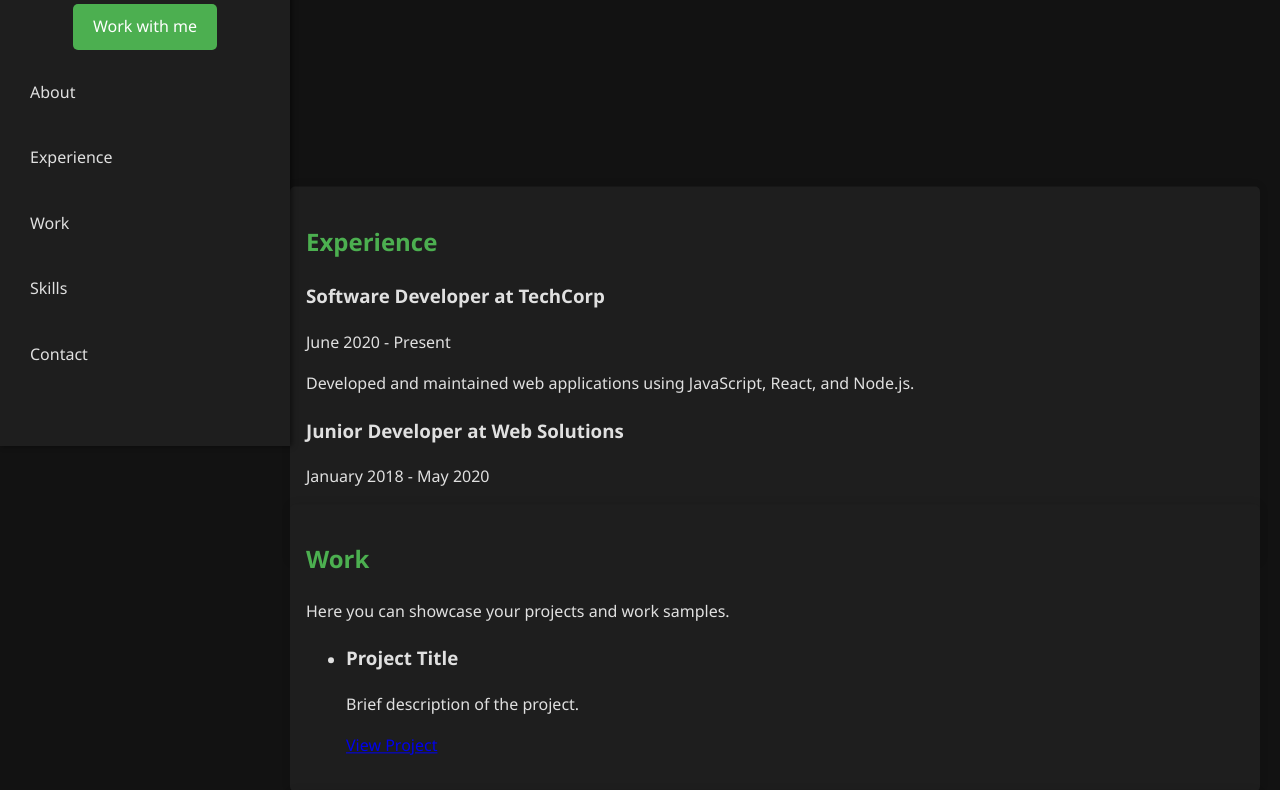
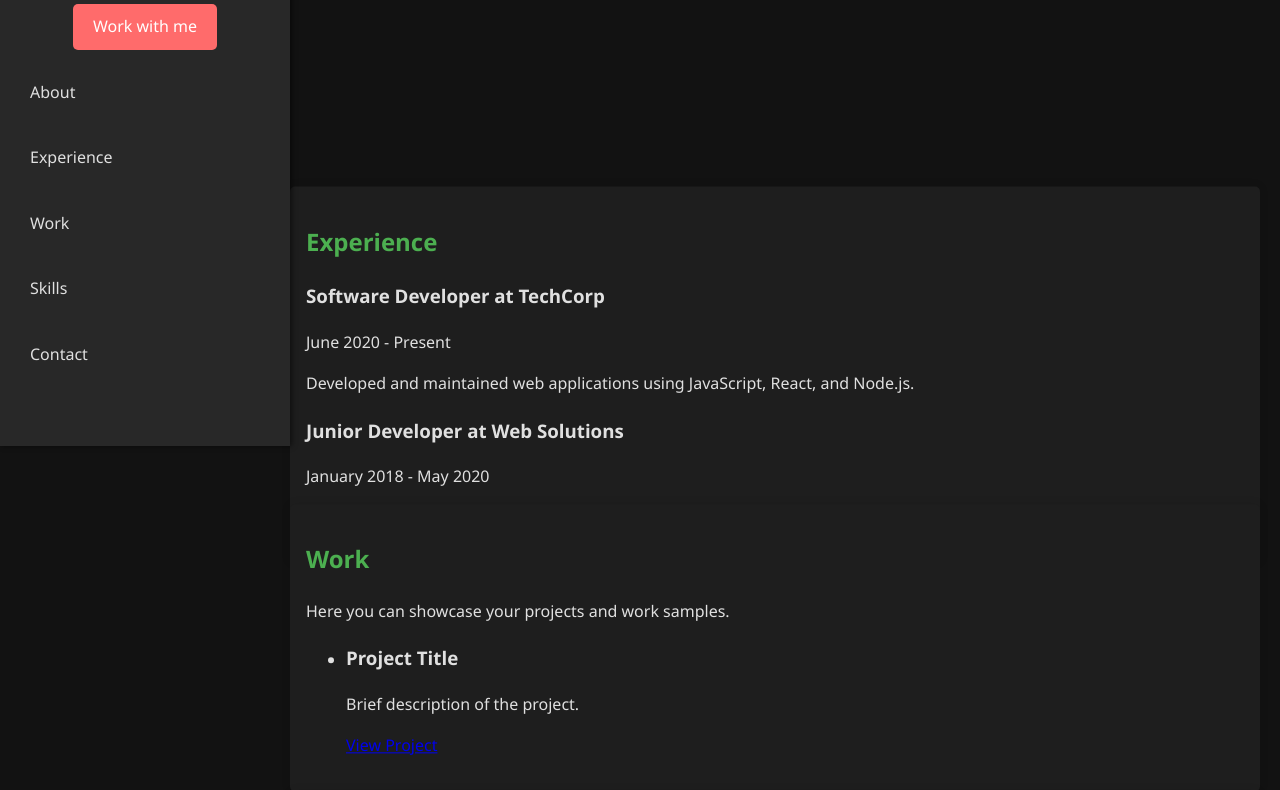
Before and after one commit to Samn7/MyWebsite, a plain HTML site: page index.html in a window 1280 px wide. Shown: the part 394-1184 px from the top of the page. Drawn offline with nearby package versions, Linux system fonts and the light colour scheme.

Commit message:
Update styles.css

```diff
--- a/styles.css
+++ b/styles.css
@@ -13,7 +13,7 @@ body {
     left: 0;
     width: 250px;
     height: 100%;
-    background-color: #1E1E1E;
+    background-color: #282828; /* Updated to a lighter color */
     padding: 20px;
     box-shadow: 2px 0 5px rgba(0, 0, 0, 0.5);
     z-index: 900;
@@ -69,7 +69,7 @@ body {
 .work-with-me {
     display: inline-block;
     padding: 10px 20px;
-    background-color: #4CAF50;
+    background-color: #FF6B6B;
     color: #FFFFFF;
     border-radius: 5px;
     text-decoration: none;
@@ -77,7 +77,7 @@ body {
 }
 
 .work-with-me:hover {
-    background-color: #388E3C;
+    background-color: #FF3B3B;
 }
 
 .sidebar nav ul {
```
